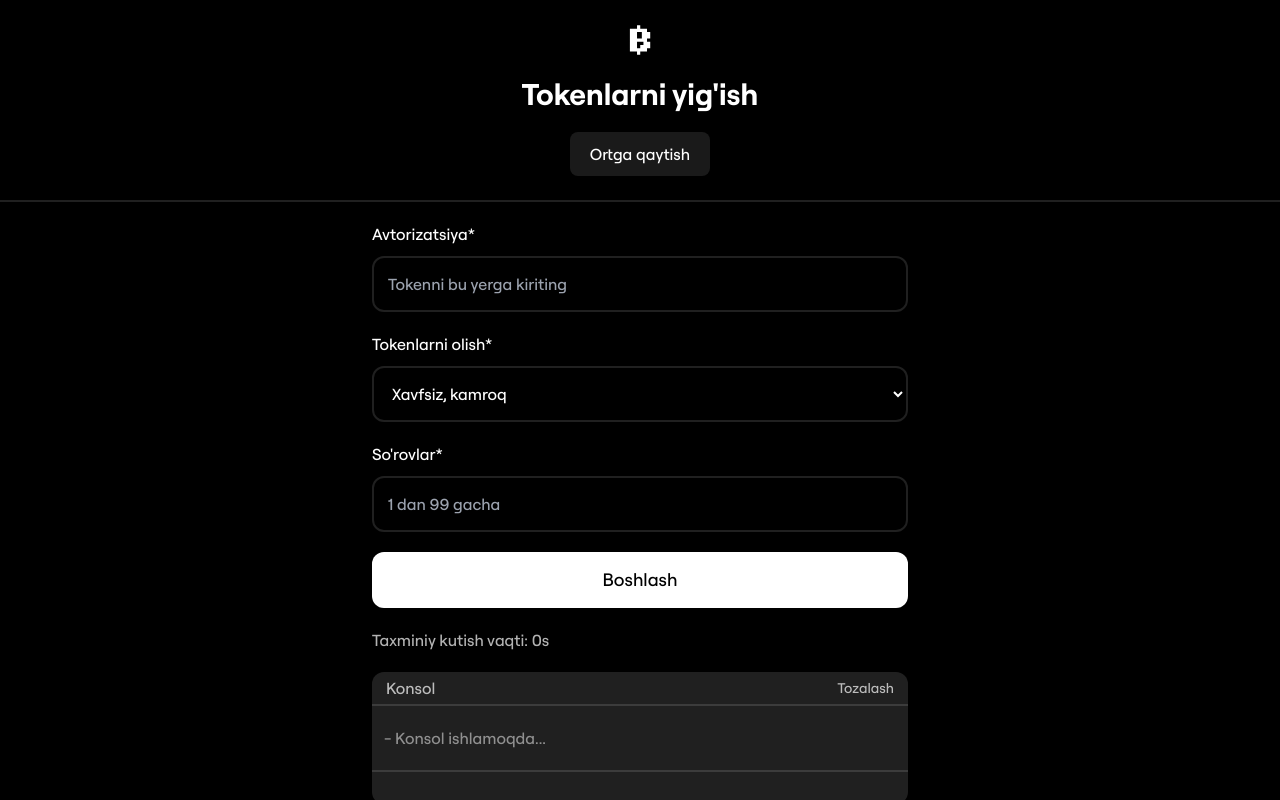
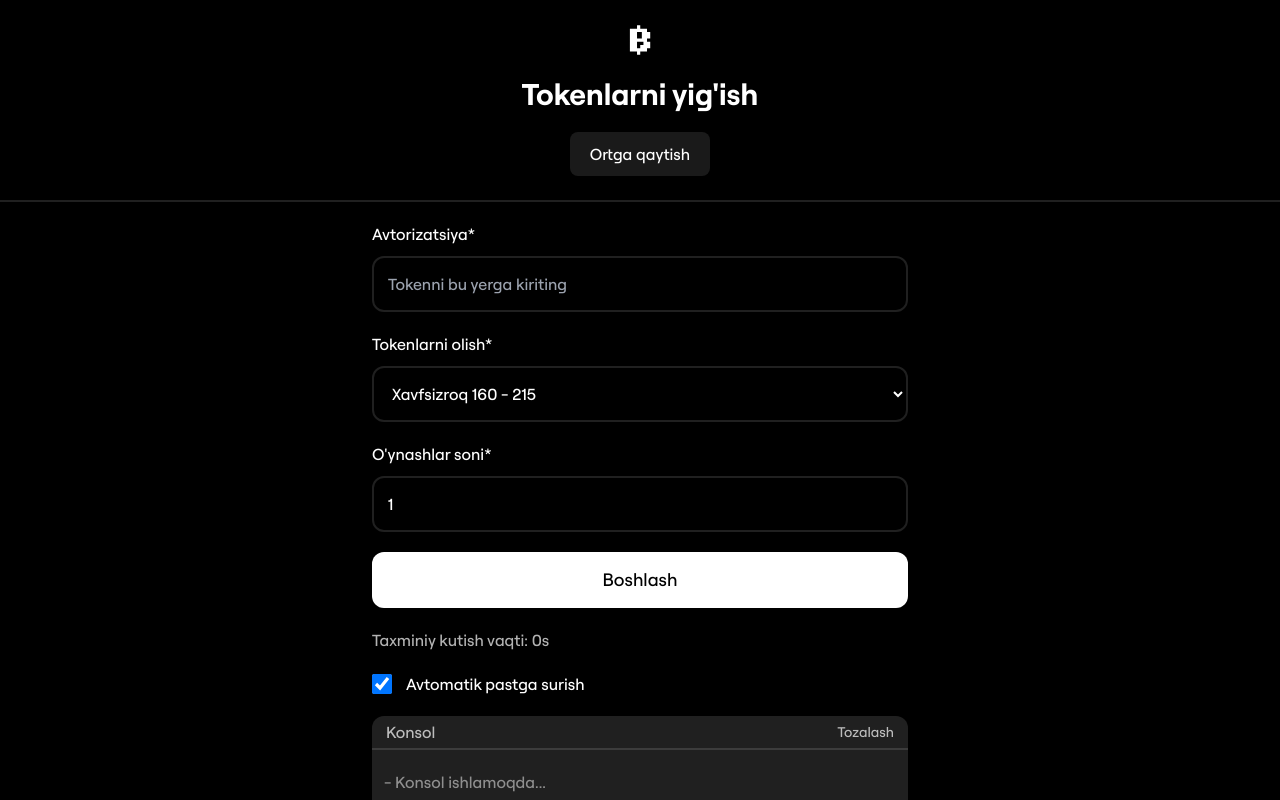
Before and after one commit to YaxyobekUz/claim-blum-tokens, a React (Vite) app: page /claim-tokens in a window 1280 px wide. Built offline with nearby package versions, Linux system fonts and the light colour scheme; a web font is replaced by a local one.

Commit message:
update `sleep2` timeout & add auto scroll down property to console

```diff
--- a/src/pages/ClaimTokens.jsx
+++ b/src/pages/ClaimTokens.jsx
@@ -1,4 +1,4 @@
-import React, { useRef, useState } from "react";
+import React, { useEffect, useRef, useState } from "react";
 import { Link } from "react-router-dom";
 
 // components
@@ -20,6 +20,7 @@ const ClaimTokens = () => {
   const savedToken = localStorage.getItem("gameToken");
   const [requestsCount, setRequestsCount] = useState(1);
   const [tokensCount, setTokensCount] = useState("less");
+  const [autoScrollDown, setAutoScrollDown] = useState(true);
   const baseUrl = "https://game-domain.blum.codes/api/v1/game/";
 
   const displayCount = (count) => {
@@ -62,12 +63,20 @@ const ClaimTokens = () => {
       } else {
         consoleRef.current.innerHTML += `<li className="font-normal">- ${msg}</li>`;
       }
+
+      // scroll to bottom
+      if (autoScrollDown) {
+        consoleRef.current.scrollTo({
+          top: consoleRef.current.scrollHeight,
+          behavior: "smooth",
+        });
+      }
     }
   };
 
-  const errResponseAction = () => {
-    setLoader(false);
-    displayRequestResponse("Nimadir xato ketdi :(");
+  const errResponseAction = (i, removeLoader = true) => {
+    if (removeLoader) setLoader(false);
+    displayRequestResponse("Nimadir xato ketdi :(", i);
   };
 
   // wait (sleep)
@@ -85,8 +94,8 @@ const ClaimTokens = () => {
       // claim points
       const points =
         tokensCount === "less"
-          ? getRandomNumber(180, 220)
-          : getRandomNumber(230, 280);
+          ? getRandomNumber(160, 215)
+          : getRandomNumber(240, 280);
 
       // req headers
       const headers = {
@@ -147,16 +156,16 @@ const ClaimTokens = () => {
 
           // sleep 2
           if (requestsCount > 1 && requestsCount - 1 !== i) {
-            const sleep = getRandomNumber(8, 18);
+            const sleep = getRandomNumber(12, 18);
             displayCount(sleep);
             displayRequestResponse("Keyingi o'yin: " + `${sleep}s`);
             await wait(sleep * 1000);
           } else {
             displayRequestResponse("O'yin tugadi!");
           }
-        } else errResponseAction();
+        }
       } catch {
-        errResponseAction();
+        errResponseAction(i, false);
       }
     }
 
@@ -219,14 +228,14 @@ const ClaimTokens = () => {
                 name="tokens count"
                 onChange={(e) => setTokensCount(e.target.value)}
               >
-                <option value="less">Xavfsiz, kamroq</option>
-                <option value="many">Xavfli, Ko'proq</option>
+                <option value="less">Xavfsizroq 160 - 215</option>
+                <option value="many">Xavfliroq 240 - 280</option>
               </select>
             </div>
 
             {/* requests */}
             <div className="space-y-2.5">
-              <label htmlFor="requests">So'rovlar*</label>
+              <label htmlFor="requests">O'ynashlar soni*</label>
 
               {/* input */}
               <input
@@ -234,6 +243,7 @@ const ClaimTokens = () => {
                 id="requests"
                 maxLength={2}
                 name="requests"
+                defaultValue={1}
                 disabled={loader}
                 placeholder="1 dan 99 gacha"
                 onChange={(e) => {
@@ -270,6 +280,19 @@ const ClaimTokens = () => {
       {/* console */}
       <section className="py-5">
         <div className="container">
+          <label className="flex items-center gap-3.5 pb-5">
+            <input
+              defaultChecked
+              type="checkbox"
+              className="size-5"
+              onChange={(e) => setAutoScrollDown(e.target.checked)}
+            />
+
+            {/* text */}
+            <span className="select-none">Avtomatik pastga surish</span>
+          </label>
+
+          {/* console wrapper */}
           <div className="bg-secondary rounded-xl">
             {/* console header */}
             <div className="flex items-center justify-between px-3.5 py-1 border-b-2 border-secondary">
@@ -290,7 +313,29 @@ const ClaimTokens = () => {
             </div>
 
             {/* logs list */}
-            <ul ref={consoleRef} className="py-5 px-3 opacity-50 space-y-2.5">
+            <ul
+              ref={consoleRef}
+              className="max-h-96 overflow-y-auto py-5 px-3 opacity-50 space-y-2.5"
+            >
+              <li>- Konsol ishlamoqda...</li>
+              <li>- Konsol ishlamoqda...</li>
+              <li>- Konsol ishlamoqda...</li>
+              <li>- Konsol ishlamoqda...</li>
+              <li>- Konsol ishlamoqda...</li>
+              <li>- Konsol ishlamoqda...</li>
+              <li>- Konsol ishlamoqda...</li>
+              <li>- Konsol ishlamoqda...</li>
+              <li>- Konsol ishlamoqda...</li>
+              <li>- Konsol ishlamoqda...</li>
+              <li>- Konsol ishlamoqda...</li>
+              <li>- Konsol ishlamoqda...</li>
+              <li>- Konsol ishlamoqda...</li>
+              <li>- Konsol ishlamoqda...</li>
+              <li>- Konsol ishlamoqda...</li>
+              <li>- Konsol ishlamoqda...</li>
+              <li>- Konsol ishlamoqda...</li>
+              <li>- Konsol ishlamoqda...</li>
+              <li>- Konsol ishlamoqda...</li>
               <li>- Konsol ishlamoqda...</li>
             </ul>
 
```
